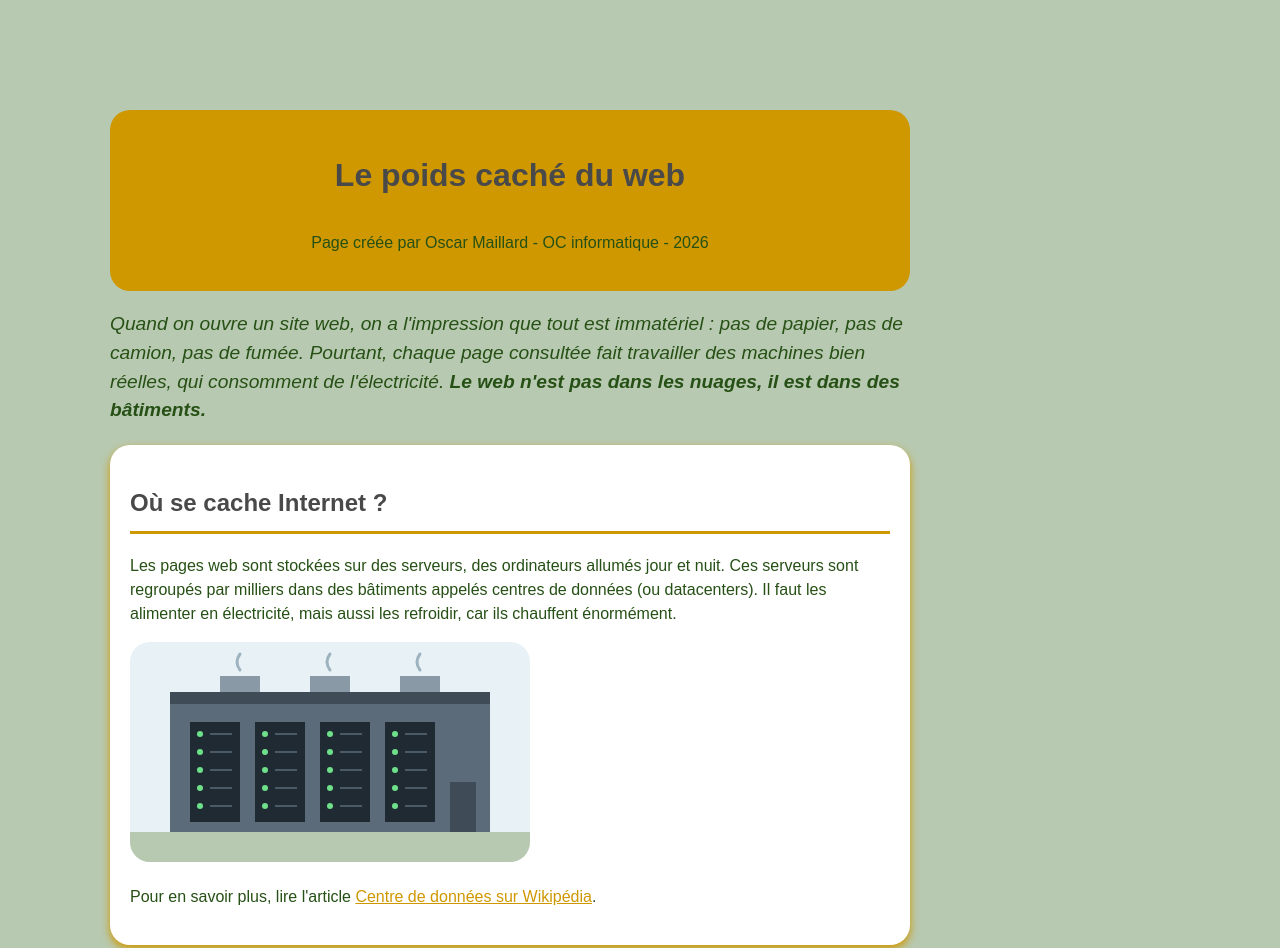
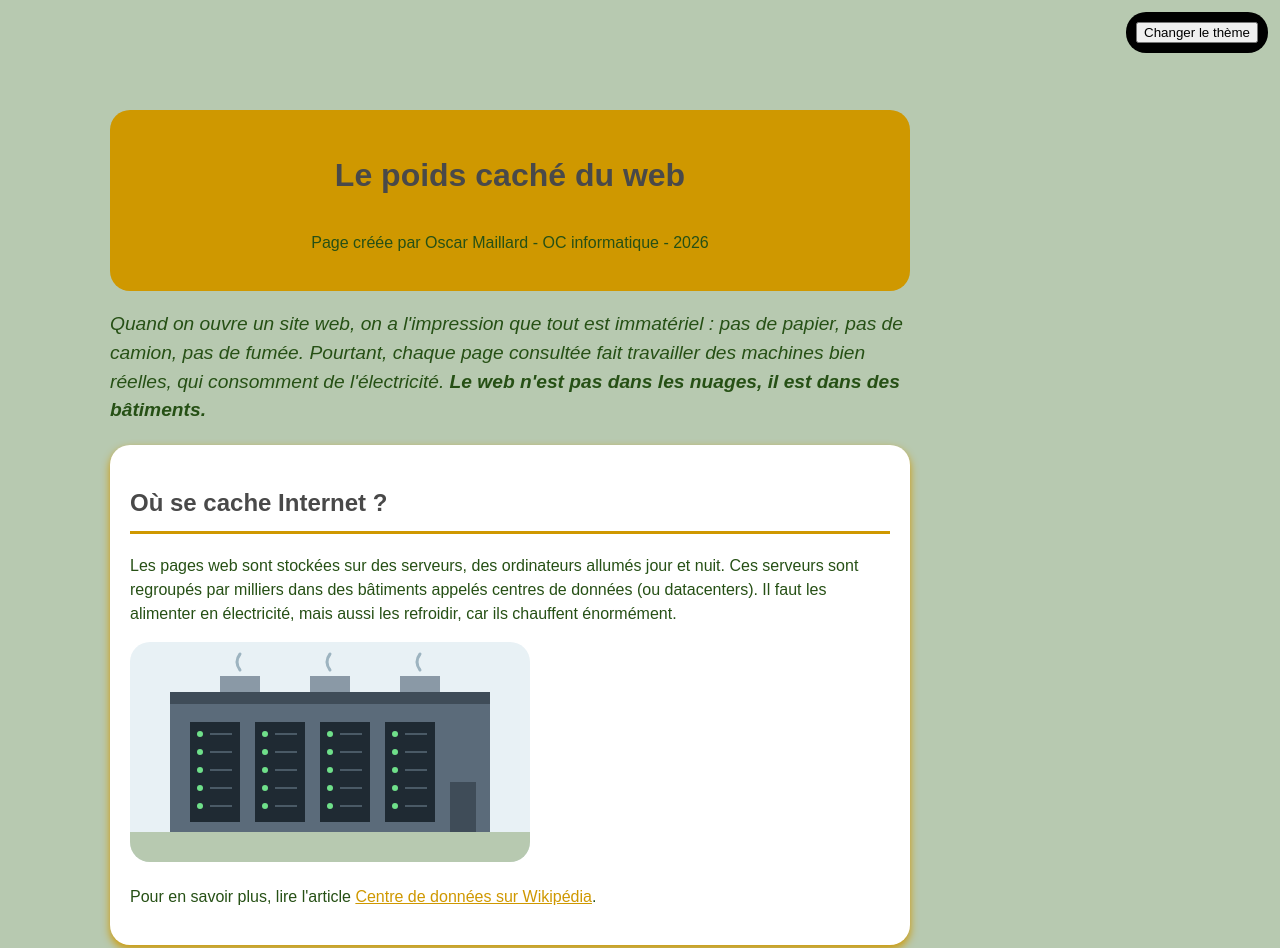
Before and after one commit to Osc4r08/tp-durability, a plain HTML site: page index.html in a window 1280 px wide. Shown: the top 948 px of the page. Drawn offline with Linux system fonts and the light colour scheme.

Commit message:
Ajout d'un bouton pour changer le thème et style associé

```diff
--- a/index.html
+++ b/index.html
@@ -8,7 +8,9 @@
   <script src="script.js" defer></script>
 </head>
 <body>
-
+<div class="outils">
+  <button id="bouton-theme">Changer le thème</button>
+</div>
   <header>
     <h1>Le poids caché du web</h1>
     <p>Page créée par Oscar Maillard  - OC informatique - 2026</p>
--- a/style.css
+++ b/style.css
@@ -76,3 +76,15 @@ footer {
     color: #265015;
     border-radius: 20px;
 }
+
+.outils {
+position: fixed;
+top: 12px;
+right: 12px;
+display: flex;
+flex-direction: column;
+gap: 6px;
+padding: 10px;
+background-color: rgb(0, 0, 0);
+border-radius: 20px;
+}
```
